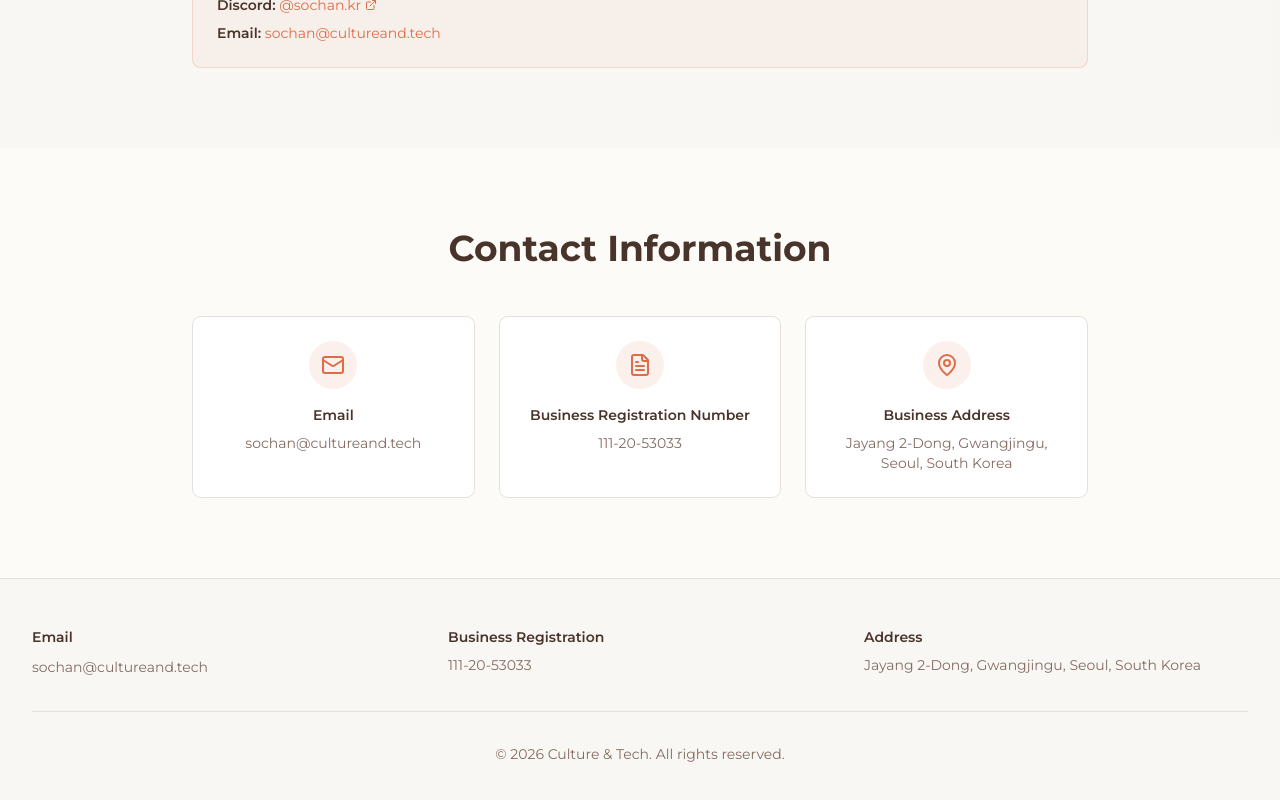
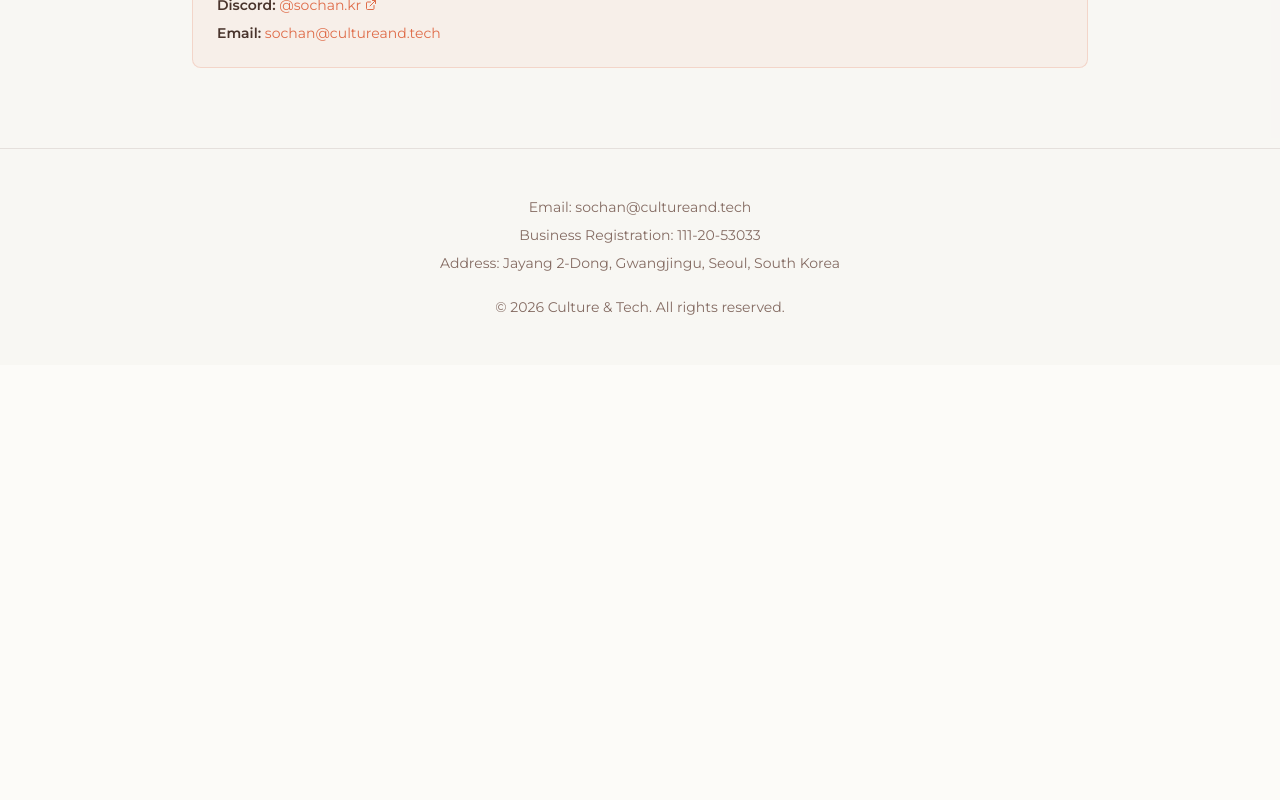
Before and after one commit to like-daffy/culture-and-tech-homepage, a Next.js app: page / in a window 1280 px wide. Shown: the part 2911-3711 px from the top of the page. After the commit the page ends 3276 px from the top, so only its background shows below. Built offline with nearby package versions, Linux system fonts and the light colour scheme.

Commit message:
refactor(ui): consolidate business info into footer

```diff
--- a/src/components/Contact.tsx
+++ /dev/null
@@ -1,105 +0,0 @@
-import { Mail, MapPin, FileText } from "lucide-react";
-import { Card, CardContent } from "@/components/ui/card";
-
-interface ContactProps {
-  language: "en" | "ko";
-}
-
-export function Contact({ language }: ContactProps) {
-  const content = {
-    en: {
-      title: "Contact Information",
-      email: {
-        title: "Email",
-        value: "sochan@cultureand.tech",
-      },
-      registration: {
-        title: "Business Registration Number",
-        value: "111-20-53033",
-      },
-      address: {
-        title: "Business Address",
-        value: "Jayang 2-Dong, Gwangjingu, Seoul, South Korea",
-      },
-    },
-    ko: {
-      title: "연락처 정보",
-      email: {
-        title: "이메일",
-        value: "sochan@cultureand.tech",
-      },
-      registration: {
-        title: "사업자 등록번호",
-        value: "111-20-53033",
-      },
-      address: {
-        title: "사업장 주소",
-        value: "서울특별시 광진구 자양2동",
-      },
-    },
-  };
-
-  const { title, email, registration, address } = content[language];
-
-  return (
-    <section id="contact" className="py-20">
-      <div className="container">
-        <h2 className="text-3xl md:text-4xl font-bold text-primary text-center mb-12">
-          {title}
-        </h2>
-        <div className="grid grid-cols-1 md:grid-cols-3 gap-6 max-w-4xl mx-auto">
-          <Card className="border-border hover:shadow-md transition-shadow">
-            <CardContent className="pt-6">
-              <div className="flex flex-col items-center text-center">
-                <div className="w-12 h-12 rounded-full bg-accent/10 flex items-center justify-center mb-4">
-                  <Mail className="w-6 h-6 text-accent" />
-                </div>
-                <h3 className="font-semibold text-sm text-primary mb-2">
-                  {email.title}
-                </h3>
-                <a
-                  href={`mailto:${email.value}`}
-                  className="text-sm text-muted-foreground hover:text-accent transition-colors"
-                >
-                  {email.value}
-                </a>
-              </div>
-            </CardContent>
-          </Card>
-
-          <Card className="border-border hover:shadow-md transition-shadow">
-            <CardContent className="pt-6">
-              <div className="flex flex-col items-center text-center">
-                <div className="w-12 h-12 rounded-full bg-accent/10 flex items-center justify-center mb-4">
-                  <FileText className="w-6 h-6 text-accent" />
-                </div>
-                <h3 className="font-semibold text-sm text-primary mb-2">
-                  {registration.title}
-                </h3>
-                <p className="text-sm text-muted-foreground">
-                  {registration.value}
-                </p>
-              </div>
-            </CardContent>
-          </Card>
-
-          <Card className="border-border hover:shadow-md transition-shadow">
-            <CardContent className="pt-6">
-              <div className="flex flex-col items-center text-center">
-                <div className="w-12 h-12 rounded-full bg-accent/10 flex items-center justify-center mb-4">
-                  <MapPin className="w-6 h-6 text-accent" />
-                </div>
-                <h3 className="font-semibold text-sm text-primary mb-2">
-                  {address.title}
-                </h3>
-                <p className="text-sm text-muted-foreground">
-                  {address.value}
-                </p>
-              </div>
-            </CardContent>
-          </Card>
-        </div>
-      </div>
-    </section>
-  );
-}
--- a/src/components/Footer.tsx
+++ b/src/components/Footer.tsx
@@ -25,27 +25,17 @@ export function Footer({ language }: FooterProps) {
   return (
     <footer className="border-t border-border bg-muted/30 py-12">
       <div className="container">
-        <div className="grid grid-cols-1 md:grid-cols-3 gap-8 mb-8">
-          <div>
-            <h4 className="font-semibold text-sm text-primary mb-2">{email}</h4>
-            <a
-              href="mailto:sochan@cultureand.tech"
-              className="text-sm text-muted-foreground hover:text-accent"
-            >
-              sochan@cultureand.tech
-            </a>
-          </div>
-          <div>
-            <h4 className="font-semibold text-sm text-primary mb-2">{registration}</h4>
-            <p className="text-sm text-muted-foreground">111-20-53033</p>
-          </div>
-          <div>
-            <h4 className="font-semibold text-sm text-primary mb-2">{address}</h4>
-            <p className="text-sm text-muted-foreground">{addressText}</p>
-          </div>
-        </div>
-        <div className="text-center pt-8 border-t border-border">
+        <div className="text-center space-y-2">
           <p className="text-sm text-muted-foreground">
+            {email}: <a href="mailto:sochan@cultureand.tech" className="hover:text-accent">sochan@cultureand.tech</a>
+          </p>
+          <p className="text-sm text-muted-foreground">
+            {registration}: 111-20-53033
+          </p>
+          <p className="text-sm text-muted-foreground">
+            {address}: {addressText}
+          </p>
+          <p className="text-sm text-muted-foreground pt-4">
             © {new Date().getFullYear()} Culture & Tech. {rights}
           </p>
         </div>
--- a/src/pages/index.tsx
+++ b/src/pages/index.tsx
@@ -7,7 +7,6 @@ import { Hero } from "@/components/Hero";
 import { About } from "@/components/About";
 import { Services } from "@/components/Services";
 import { MusicDetails } from "@/components/MusicDetails";
-import { Contact } from "@/components/Contact";
 import { Footer } from "@/components/Footer";
 
 export default function Home() {
@@ -28,7 +27,6 @@ export default function Home() {
           <About language={language} />
           <Services language={language} />
           <MusicDetails language={language} />
-          <Contact language={language} />
         </main>
         <Footer language={language} />
       </div>
```
